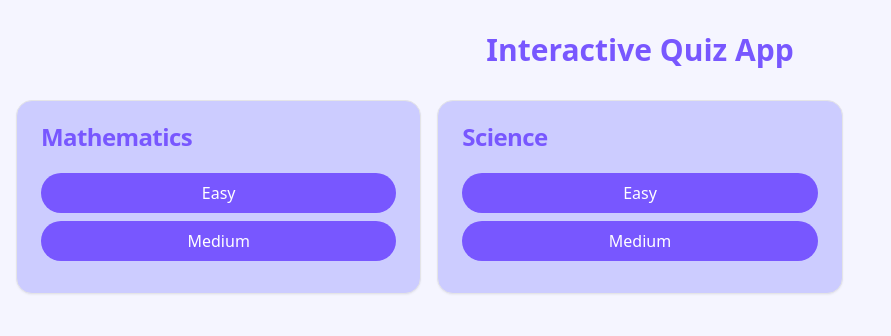
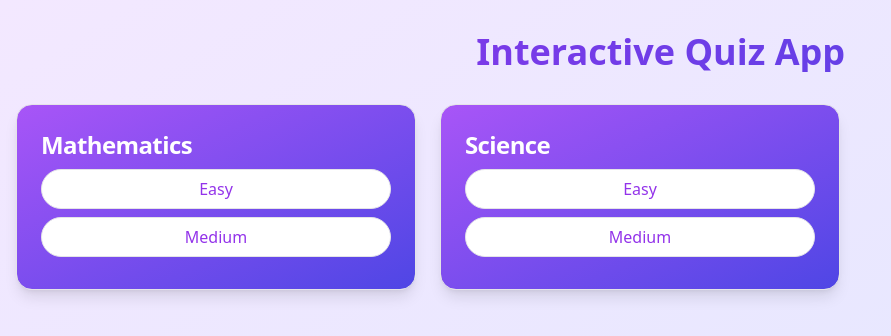
Before and after one commit to Souravhere/quizeapp, a Next.js app: page / in a window 1280 px wide. Shown: the top 336 px of the page, without its empty margins (0-891 px from the left). Built offline with nearby package versions, Linux system fonts and the light colour scheme.

Commit message:
few ui changes

```diff
--- a/src/components/QuizApp.tsx
+++ b/src/components/QuizApp.tsx
@@ -6,6 +6,9 @@ import { Card, CardContent, CardHeader, CardTitle } from "./ui/Card"
 import { RadioGroup, RadioGroupItem } from "./ui/Radio-group"
 import { Label } from "./ui/Label"
 import { Progress } from "./ui/Progress"
+import { motion, AnimatePresence } from "framer-motion"
+import confetti from 'canvas-confetti'
+import { Sparkles, Brain, Award } from 'lucide-react'
 import quizData from '../quizData.json'
 
 type Question = {
@@ -35,12 +38,10 @@ export default function QuizApp() {
   const [quizEnded, setQuizEnded] = useState(false)
 
   useEffect(() => {
-    console.log('Quiz data:', quizData)
     setSubjects(quizData)
   }, [])
 
   const startQuiz = (subject: string, level: string) => {
-    console.log('Starting quiz:', subject, level)
     setCurrentSubject(subject)
     setCurrentLevel(level)
     setCurrentQuestionIndex(0)
@@ -60,6 +61,11 @@ export default function QuizApp() {
 
     if (currentQuestion && selectedAnswer === currentQuestion.correctAnswer) {
       setScore(score + 1)
+      confetti({
+        particleCount: 100,
+        spread: 70,
+        origin: { y: 0.6 }
+      })
     }
 
     if (currentLevelData && currentQuestionIndex < currentLevelData.questions.length - 1) {
@@ -70,91 +76,134 @@ export default function QuizApp() {
     }
   }
 
-  const renderSubjectSelection = () => {
-    console.log('Rendering subject selection, subjects:', subjects)
-    return (
-      <div className="grid gap-4 md:grid-cols-2 lg:grid-cols-3">
+  const renderSubjectSelection = () => (
+    <motion.div
+      initial={{ opacity: 0, y: 20 }}
+      animate={{ opacity: 1, y: 0 }}
+      exit={{ opacity: 0, y: -20 }}
+      className="grid gap-6 md:grid-cols-2 lg:grid-cols-3"
+    >
       {subjects.map((subject) => (
-          <Card key={subject.subject} className="cursor-pointer hover:shadow-md transition-shadow bg-secondary">
-            <CardHeader>
-              <CardTitle className="text-primary">{subject.subject}</CardTitle>
+        <motion.div key={subject.subject} whileHover={{ scale: 1.05 }} whileTap={{ scale: 0.95 }}>
+          <Card className="overflow-hidden bg-gradient-to-br from-purple-500 to-indigo-600 text-white shadow-lg">
+            <CardHeader className="pb-2">
+              <CardTitle className="text-2xl font-bold">{subject.subject}</CardTitle>
             </CardHeader>
             <CardContent>
               {subject.levels.map((level) => (
                 <Button
                   key={level.level}
                   onClick={() => startQuiz(subject.subject, level.level)}
-                  className="w-full mb-2 bg-primary text-white hover:bg-primary/90"
+                  className="w-full mb-2 bg-white text-purple-600 hover:bg-purple-100"
+                  variant="outline"
                 >
                   {level.level}
                 </Button>
               ))}
             </CardContent>
           </Card>
+        </motion.div>
       ))}
-      </div>
+    </motion.div>
   )
-  }
 
   const renderQuestion = () => {
-    console.log('Rendering question, current subject:', currentSubject, 'current level:', currentLevel)
     const currentSubjectData = subjects.find(s => s.subject === currentSubject)
     const currentLevelData = currentSubjectData?.levels.find(l => l.level === currentLevel)
     const currentQuestion = currentLevelData?.questions[currentQuestionIndex]
 
-    console.log('Current question:', currentQuestion)
-
     if (!currentQuestion) return null
 
     return (
-      <Card className="w-full max-w-2xl mx-auto bg-secondary">
-        <CardHeader>
-          <CardTitle className="text-primary">{currentSubject} - {currentLevel}</CardTitle>
-          <Progress value={(currentQuestionIndex + 1) / (currentLevelData?.questions.length || 1) * 100} className="w-full" />
+      <motion.div
+        key={currentQuestionIndex}
+        initial={{ opacity: 0, x: 50 }}
+        animate={{ opacity: 1, x: 0 }}
+        exit={{ opacity: 0, x: -50 }}
+        className="w-full max-w-2xl mx-auto"
+      >
+        <Card className="bg-white shadow-xl border-2 border-purple-300">
+          <CardHeader className="bg-gradient-to-r from-purple-500 to-indigo-600 text-white">
+            <CardTitle className="text-2xl font-bold flex items-center">
+              <Brain className="mr-2" /> {currentSubject} - {currentLevel}
+            </CardTitle>
+            <Progress value={(currentQuestionIndex + 1) / (currentLevelData?.questions.length || 1) * 100} className="w-full bg-purple-200" />
           </CardHeader>
-        <CardContent>
-          <h3 className="text-lg font-semibold mb-4 text-foreground">{currentQuestion.question}</h3>
-          <RadioGroup onValueChange={handleAnswerSelect} value={selectedAnswer}>
+          <CardContent className="pt-6">
+            <h3 className="text-xl font-semibold mb-6 text-gray-800">{currentQuestion.question}</h3>
+            <RadioGroup onValueChange={handleAnswerSelect} value={selectedAnswer} className="space-y-4">
               {currentQuestion.options.map((option, index) => (
-              <div key={index} className="flex items-center space-x-2 mb-2">
-                <RadioGroupItem value={option} id={`option-${index}`} className="text-primary" />
-                <Label htmlFor={`option-${index}`} className="text-foreground cursor-pointer">{option}</Label>
+                <div key={index} className="flex items-center space-x-2">
+                  <RadioGroupItem value={option} id={`option-${index}`} className="text-purple-600" />
+                  <Label htmlFor={`option-${index}`} className="text-lg text-gray-700 cursor-pointer hover:text-purple-600 transition-colors">
+                    {option}
+                  </Label>
                 </div>
               ))}
             </RadioGroup>
-          <Button onClick={submitAnswer} className="mt-4 w-full bg-primary text-white hover:bg-primary/90" disabled={!selectedAnswer}>
-            {currentQuestionIndex === (currentLevelData?.questions.length || 1) - 1 ? 'Finish' : 'Next'}
+            <Button
+              onClick={submitAnswer}
+              className="mt-6 w-full bg-gradient-to-r from-purple-500 to-indigo-600 text-white hover:from-purple-600 hover:to-indigo-700 transition-all duration-300"
+              disabled={!selectedAnswer}
+            >
+              {currentQuestionIndex === (currentLevelData?.questions.length || 1) - 1 ? 'Finish Quiz' : 'Next Question'}
             </Button>
           </CardContent>
         </Card>
+      </motion.div>
     )
   }
 
   const renderResults = () => (
-    <Card className="w-full max-w-md mx-auto text-center bg-secondary">
+    <motion.div
+      initial={{ opacity: 0, scale: 0.9 }}
+      animate={{ opacity: 1, scale: 1 }}
+      exit={{ opacity: 0, scale: 0.9 }}
+      className="w-full max-w-md mx-auto"
+    >
+      <Card className="text-center bg-gradient-to-br from-purple-500 to-indigo-600 text-white shadow-2xl">
         <CardHeader>
-        <CardTitle className="text-primary">Quiz Results</CardTitle>
+          <CardTitle className="text-3xl font-bold flex justify-center items-center">
+            <Award className="mr-2" /> Quiz Results
+          </CardTitle>
         </CardHeader>
         <CardContent>
-        <p className="text-2xl font-bold mb-4 text-foreground">
+          <p className="text-4xl font-bold mb-4">
             Your score: {score} / {subjects.find(s => s.subject === currentSubject)?.levels.find(l => l.level === currentLevel)?.questions.length}
           </p>
-        <Button onClick={() => setQuizStarted(false)} className="w-full bg-primary text-white hover:bg-primary/90">
+          <p className="text-xl mb-6">
+            {score === subjects.find(s => s.subject === currentSubject)?.levels.find(l => l.level === currentLevel)?.questions.length
+              ? "Perfect score! You're a genius!"
+              : "Great job! Keep practicing to improve."}
+          </p>
+          <Button onClick={() => setQuizStarted(false)} className="w-full bg-white text-purple-600 hover:bg-purple-100 transition-colors">
             Back to Subjects
           </Button>
         </CardContent>
       </Card>
+    </motion.div>
   )
 
-  console.log('Quiz state:', { quizStarted, quizEnded, subjects: subjects.length })
-
   return (
-    <div className="container mx-auto px-4 py-8 bg-background min-h-screen">
-      <h1 className="text-3xl font-bold text-center mb-8 text-primary">Interactive Quiz App</h1>
-      {subjects.length === 0 && <p className="text-center">Loading quiz data...</p>}
+    <div className="container mx-auto px-4 py-8 bg-gradient-to-br from-purple-100 to-indigo-100 min-h-screen">
+      <h1 className="text-4xl font-bold text-center mb-8 text-transparent bg-clip-text bg-gradient-to-r from-purple-600 to-indigo-600">
+        <Sparkles className="inline mr-2" /> Interactive Quiz App
+      </h1>
+      <AnimatePresence mode="wait">
+        {subjects.length === 0 && (
+          <motion.p
+            initial={{ opacity: 0 }}
+            animate={{ opacity: 1 }}
+            exit={{ opacity: 0 }}
+            className="text-center text-xl text-gray-600"
+          >
+            Loading quiz data...
+          </motion.p>
+        )}
         {subjects.length > 0 && !quizStarted && renderSubjectSelection()}
         {quizStarted && !quizEnded && renderQuestion()}
         {quizEnded && renderResults()}
+      </AnimatePresence>
     </div>
   )
 }
```
Lines whose indentation alone changed are shown as unchanged.
